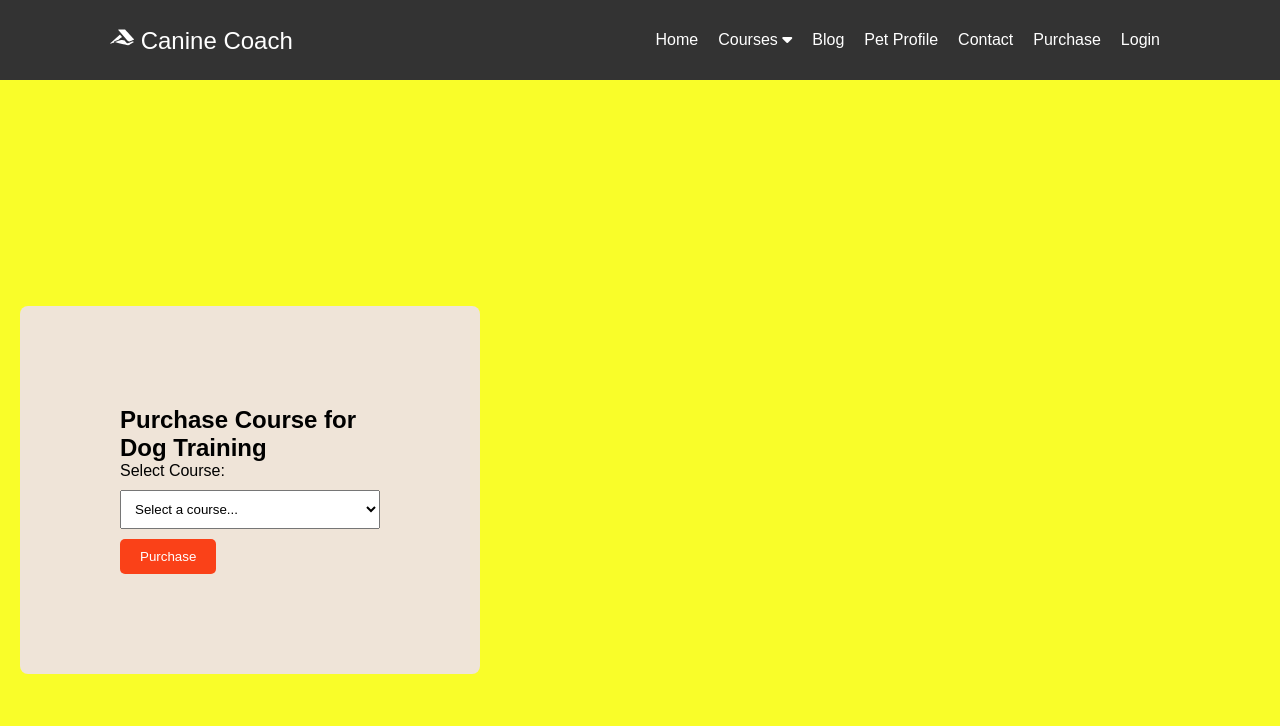
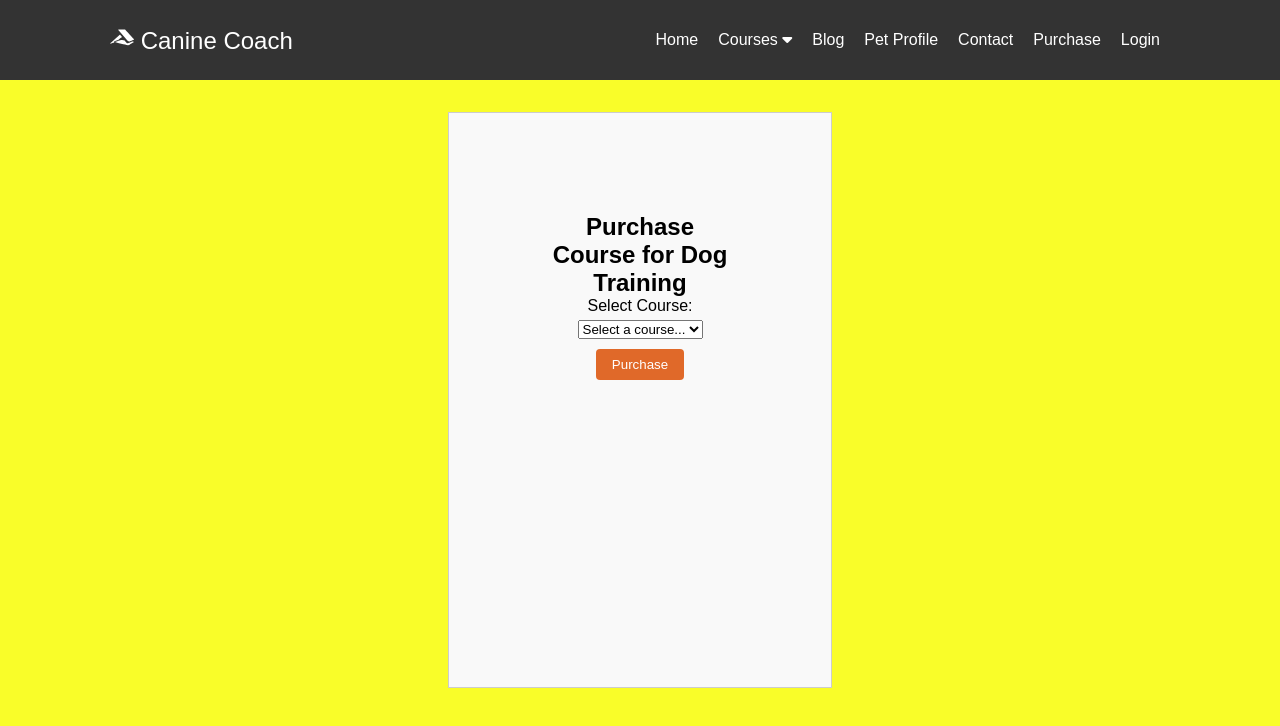
Before and after one commit to shokoladber/group-michael-2, a React (Create React App) app in the folder cc-app/: page /purchase in a window 1280 px wide. Shown: the top 726 px of the page. Built offline with nearby package versions, Linux system fonts and the light colour scheme.

Commit message:
CSS additions for pages Courses, Purchase, and PetProfile

```diff
--- a/cc-app/src/Components/common/buy/BuyCourses.css
+++ b/cc-app/src/Components/common/buy/BuyCourses.css
@@ -1,47 +1,37 @@
-.purchase-container {
-    max-width: 500px;
-    margin-top:100px ;
-    padding: 20px;
-    display: flex;
-    justify-content: center;
-    align-items: center;
-    height: 100vh;
+   .purchase-container {
+    position: absolute;
+    top: 50%;
+    left: 50%;
+    transform: translate(-50%, -50%);
+    width: 4in;
+    height: 6in;
+    border: 1px solid #ccc;
+    padding: 100px;
+    box-sizing: border-box;
+    background-color: #f9f9f9;
+  }
+
+  .purchase-success {
+    text-align: center;
   }
 
   .purchase-form {
-    max-width: 500px;
-    offset-position: absolute;
-    margin: 0 auto;
-    align-items: center;
-    top:10px ;
-    right: 10px;
-    padding: 40px;
-    background-color: #efe4d8;
-    padding: 100px;
-    border-radius: 8px;
-    margin-bottom: 20px;
-
+    text-align: center;
   }
 
-  .purchase-form label {
+  .class-select {
     margin-bottom: 10px;
   }
 
-  .purchase-form select {
-    width: 100%;
-    padding: 10px;
-    margin-bottom: 10px;
+  .purchase-button {
+    padding: 8px 16px;
+    border: none;
+    border-radius: 4px;
+    cursor: pointer;
+    background-color: #e06929;
+    color: #fff;
   }
 
-  .purchase-form button {
-    padding: 10px 20px;
-    background-color: #fa4118;
-    color: #fff;
-    border: none;
-    border-radius: 5px;
-    cursor: pointer;
+  .purchase-button:hover {
+    background-color: #b09f82;
   }
-
-  .purchase-form button:hover {
-    background-color:#bbb46f;
-  }
--- a/cc-app/src/Components/common/contact2/Content_Option.jsx
+++ b/cc-app/src/Components/common/contact2/Content_Option.jsx
@@ -1,6 +1,6 @@
 const contactConfig= {
     description:
-        ' Please fill out the form below to get in touch with us regarding any inquiries or feedback you may have about our app. We value your input and strive to provide excellent customer service. Our team will respond to your message as soon as possible, usually within one business day. Thank you!'
+        ' Please fill out the form below to get in touch with a Trainer. We value your input and strive to provide excellent customer service. Our team will respond to your message as soon as possible, usually within one business day. Thank you!'
 
         };
 export {
--- a/cc-app/src/Components/common/courseList/CourseList.css
+++ b/cc-app/src/Components/common/courseList/CourseList.css
@@ -1,16 +1,29 @@
-.course-form{
-    max-width: 500px;
+.course-form {
     position: absolute;
-    padding: 40px;
-    margin: 0 auto;
-    left: 0;
-    right: 0;
-    top: 120px;
-    background-color: #efe4d8;
-    border: 1px solid #110909;
-    border-radius: 5px;
-}
-.four-group{
-    position: absolute;
-    top: 125px;
-}
+    top: 50%;
+    left: 50%;
+    transform: translate(-50%, -50%);
+    width: 4in;
+    height: 6in;
+    border: 1px solid #ccc;
+    padding: 20px;
+    box-sizing: border-box;
+    background-color: #f9f9f9;
+  }
+
+  .four-group {
+    margin-bottom: 20px;
+  }
+
+  h1 {
+    margin-bottom: 10px;
+  }
+
+  ul {
+    list-style-type: none;
+    padding: 0;
+  }
+
+  li {
+    margin-bottom: 5px;
+  }
--- a/cc-app/src/Components/common/courseList/CourseList.jsx
+++ b/cc-app/src/Components/common/courseList/CourseList.jsx
@@ -1,5 +1,5 @@
 import React from 'react'
-import './CourseList';
+import './CourseList.css';
 
 function CourseList() {
   return (
--- a/cc-app/src/Components/common/fileUpload/FileUpload.css
+++ b/cc-app/src/Components/common/fileUpload/FileUpload.css
@@ -1,23 +1,21 @@
 .file-upload-container {
-    max-width: 500px;
-    position: absolute;
-    margin: 0 auto;
-    padding: 40px;
-    background-color: #efe4d8;
-    left: 50%;
-    bottom: 20px;
-    transform: translateX(-50%);
-    border: 1px solid #ccc;
-    border-radius: 5px;
+  position: absolute;
+  top: 2in; /* Adjust as needed */
+  left: 50%;
+  transform: translateX(-50%);
 }
 
 .upload-form {
-  display: flex;
-  flex-direction: column;
+  width: 5in;
+  height: 6in;
+  border: 2px solid #ccc;
+  padding: 80px;
+  box-sizing: border-box;
+  background-color: #eae6e6;
 }
 
 .form-group {
-  margin-bottom: 20px;
+  margin-bottom: 10px;
 }
 
 label {
@@ -27,20 +25,21 @@ label {
 
 input[type="text"],
 input[type="file"] {
-  padding: 5px;
+  width: calc(100% - 12px); /* Adjust for padding */
+  padding: 8px;
   border: 1px solid #ccc;
-  border-radius: 3px;
+  border-radius: 4px;
 }
 
-button {
-  padding: 10px 20px;
+button[type="submit"] {
+  padding: 8px 16px;
   border: none;
-  border-radius: 5px;
+  border-radius: 4px;
+  cursor: pointer;
   background-color: #fa4118;
   color: #fff;
-  cursor: pointer;
 }
 
-button:hover {
-  background-color: #dbd761;
+button[type="submit"]:hover {
+  background-color: #7d726c;
 }
--- a/cc-app/src/Components/common/petProfilePage/PetProfilePage.css
+++ b/cc-app/src/Components/common/petProfilePage/PetProfilePage.css
@@ -1,48 +1,41 @@
 .pet-profile-container {
-  max-width: 600px;
-  margin: auto;
-  padding: 30px;
+  position: absolute;
+  top: 3in; /* Adjust as needed */
+  left: 50%;
+  transform: translateX(-50%);
 }
 
 .pet-profile {
-  background-color: #f4f4f4;
+  width: 4in;
+  height: 6in;
+  border: 1px solid #ccc;
   padding: 20px;
-  border-radius: 5px;
-  margin-bottom: 20px;
+  box-sizing: border-box;
+  background-color: #f9f9f9;
 }
 
 .edit-form {
-  display: flex;
-  flex-direction: column;
+  margin-top: 20px;
 }
 
 .input {
+  width: 100%;
+  padding: 8px;
   margin-bottom: 10px;
-  padding: 5px;
+  border: 1px solid #ccc;
+  border-radius: 4px;
 }
 
 .button {
-  padding: 10px;
-  margin: 5px;
+  padding: 8px 16px;
+  margin-right: 10px;
+  border: none;
+  border-radius: 4px;
   cursor: pointer;
+  background-color: #007bff;
+  color: #fff;
 }
 
-@media screen and (max-width: 768px) {
-  .pet-profile-container {
-    padding: 10px;
-  }
-
-  .pet-profile {
-    padding: 10px;
-    font-size: 0.9rem;
-  }
-
-  .input {
-    padding: 4px;
-  }
-
-  .button {
-    padding: 8px;
-    margin: 4px;
-  }
+.button:hover {
+  background-color: #0056b3;
 }
--- a/cc-app/src/pages/petProfile/PetProfile.css
+++ b/cc-app/src/pages/petProfile/PetProfile.css
@@ -1,4 +1,4 @@
-.petProfile-image{
+/* .petProfile-image{
     margin: 20px auto ;
     width: 70% ;
     border-radius: 5px;
@@ -9,4 +9,4 @@
     justify-content: center;
     align-items: center;
     height: 100vh;
-}
+} */
```
